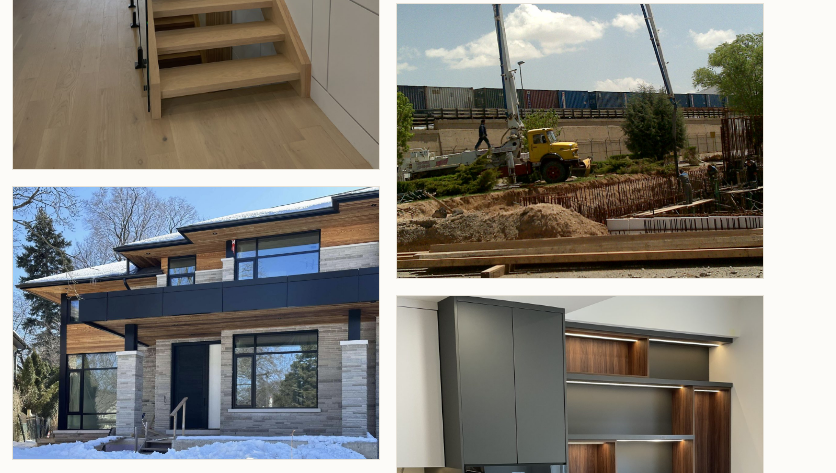
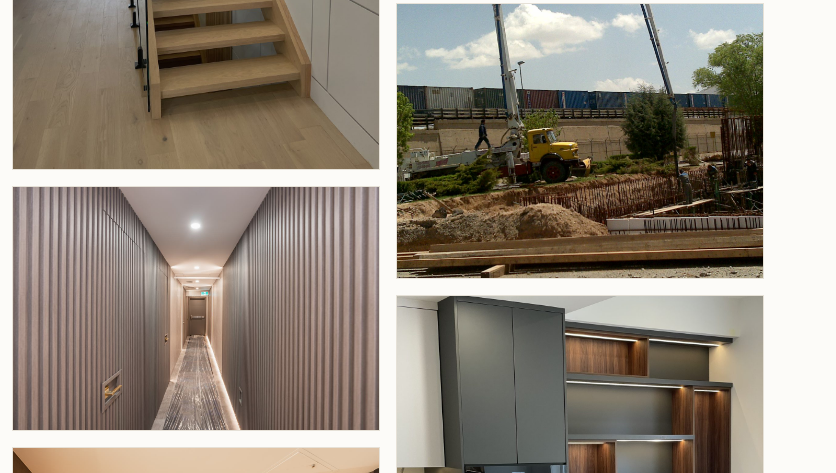
Before and after one commit to Yurei7/berm-inc-site, a website: page site/work/index.html in a window 1280 px wide. Shown: the part 1783-2256 px from the top of the page, 444-1280 px from the left. Drawn offline with Linux system fonts and the light colour scheme.

Commit message:
Our Work: remove the winter-home facade photo (gallery-10) at user request
File kept on disk — it is the Vaughan page hero image, so deleting it would leave
that page blank. Gallery is 38 -> 37 photos.

```diff
--- a/site/work/index.html
+++ b/site/work/index.html
@@ -123,9 +123,6 @@
         </figure>
         <figure data-full="/assets/img/open-riser-staircase-glass-railing.jpg" data-cap="Open-riser oak staircase with glass railing — Berm Inc.">
           <img src="/assets/img/open-riser-staircase-glass-railing.jpg" alt="Open-riser oak staircase with glass railing — Berm Inc. project photo" width="1200" height="1600" loading="lazy">
-        </figure>
-        <figure data-full="/assets/img/gallery-10.jpg" data-cap="Modern two-storey custom home in winter — Berm Inc.">
-          <img src="/assets/img/gallery-10.jpg" alt="Modern two-storey custom home in winter — Berm Inc. project photo" width="1400" height="1043" loading="lazy">
         </figure>
         <figure data-full="/assets/img/gallery-11.jpg" data-cap="Commercial hallway with fluted wall panels — Berm Inc.">
           <img src="/assets/img/gallery-11.jpg" alt="Commercial hallway with fluted wall panels — Berm Inc. project photo" width="1400" height="933" loading="lazy">
```
Also changed, not shown: site-src/pages/work.html (+0 -3 lines).
